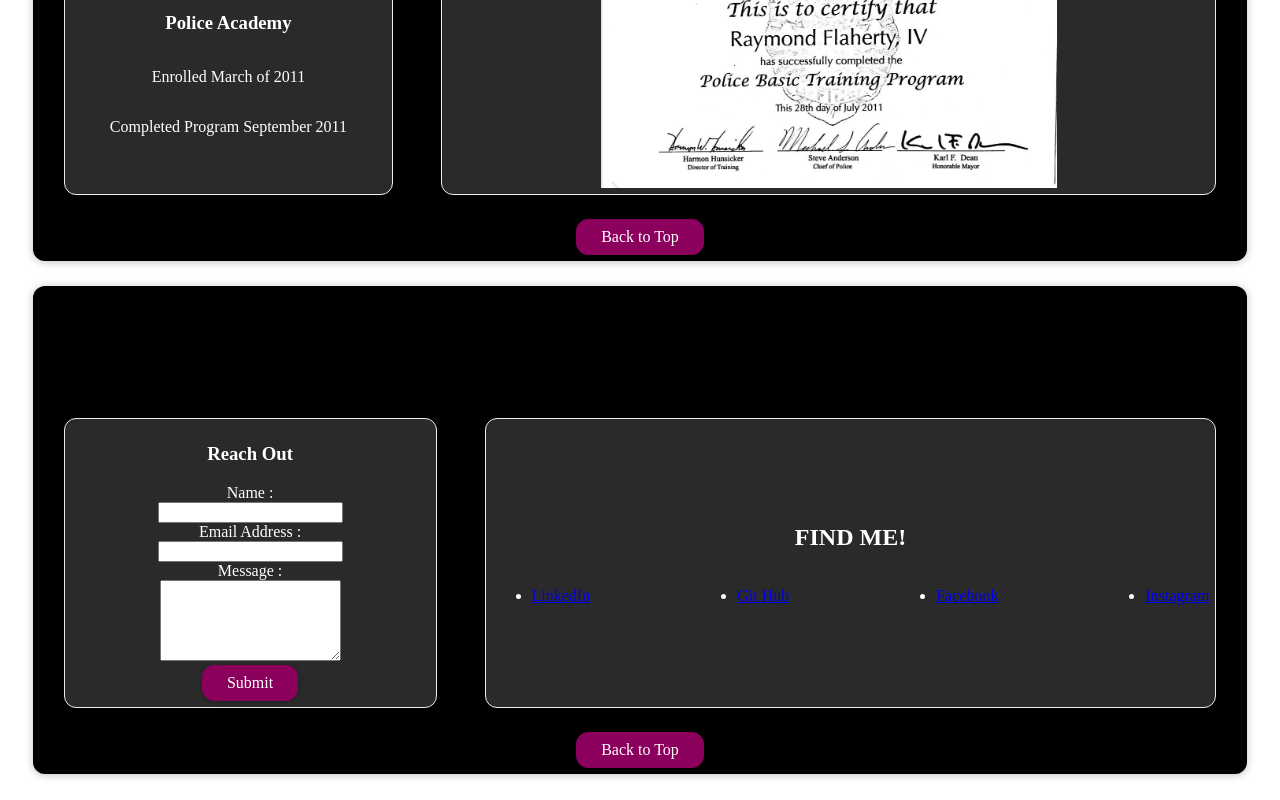
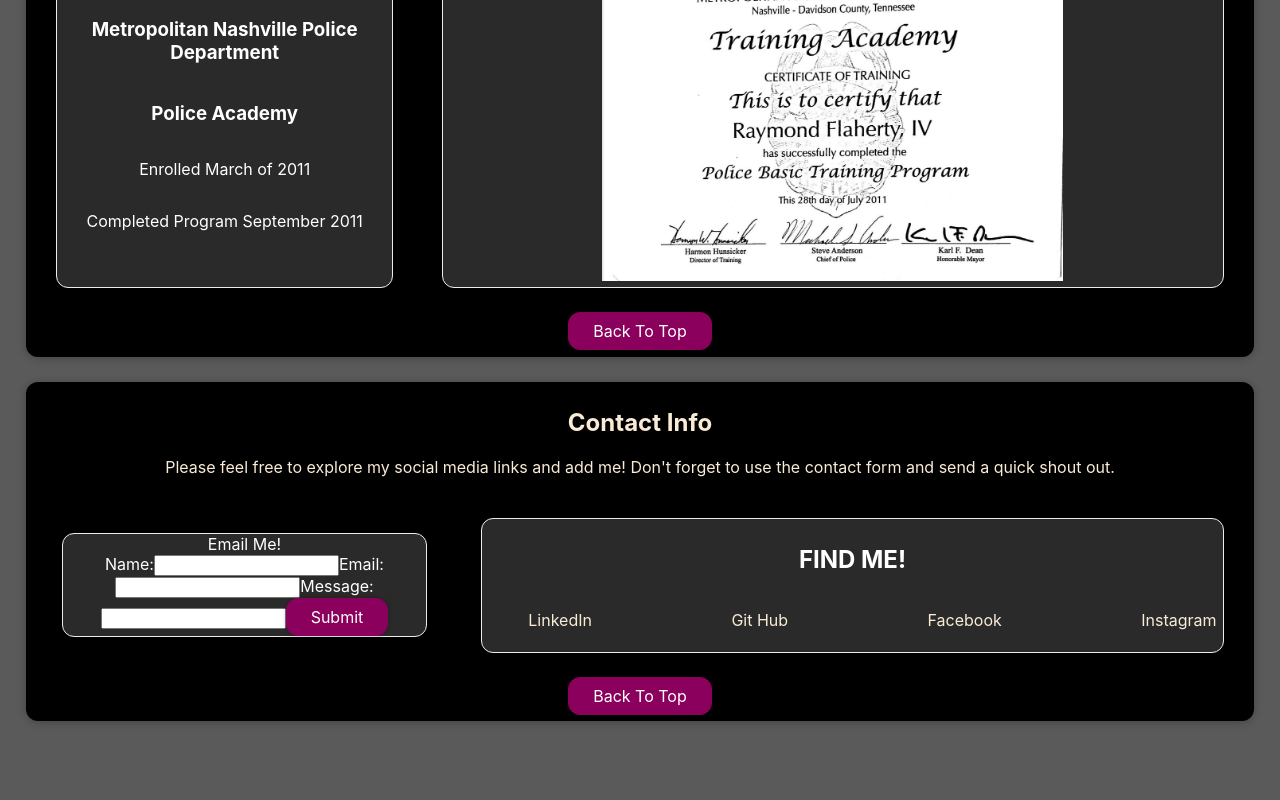
Before and after one commit to RayFlaherty/working-resume-react, a React (Create React App) app: page / in a window 1280 px wide. Shown: the part 1861-2661 px from the top of the page. After the commit the page ends 2608 px from the top, so only its background shows below. Built offline with nearby package versions, Linux system fonts and the light colour scheme; the HTML template or start-up script is replaced by a standard one.

Commit message:
updating email form as well as debugging the button functionality

```diff
--- a/src/Components/Contact/Contact.css
+++ b/src/Components/Contact/Contact.css
@@ -8,11 +8,10 @@
 .contactStyle {
     display: flex;
     flex-direction: column;
-    height: auto;
+   width: 60%;
     border: 1px solid #ececec;
     background-color: #2a2a2a;
     color: white;
-    border-radius: 12px;
     align-items: center;
     justify-content: center;
 }
--- a/src/Components/Contact/Contact.js
+++ b/src/Components/Contact/Contact.js
@@ -3,6 +3,7 @@ import "./Contact.css";
 import Card from "../UI/Card/Card";
 import Button from "../UI/Button/Button";
 import styles from "../UI/Button/Button.module.css";
+ import ContactForm from "./ContactForm/ContactForm";
 
 const Contact = () => {
   const [formState, setFormState] = useState({
@@ -64,59 +65,10 @@ const Contact = () => {
           Please feel free to explore my social media links and add me! Don't
           forget to use the contact form and send a quick shout out.
         </p>
-        <div className="header contactRow">
-          <Card className="contactStyle left">
-            <h3 data-testid="h1tag">Reach Out</h3>
-            <form id="contact-form" onSubmit={handleSubmit}>
-              <div>
-                <label htmlFor="name">Name :</label>
-                <div>
-                  {" "}
-                  <input
-                    type="text"
-                    name="name"
-                    defaultValue={name}
-                    onBlur={handleChange}
-                  />
-                </div>
-              </div>
-              <div>
-                <label htmlFor="email">Email Address :</label>
-                <div>
-                  <input
-                    type="email"
-                    name="email"
-                    defaultValue={email}
-                    onBlue={handleChange}
-                  />
-                </div>
-              </div>
-              <div>
-                <label htmlFor="message">Message :</label>
-                <div>
-                  <textarea
-                    name="message"
-                    rows="5"
-                    defaultValue={message}
-                    onBlur={handleChange}
-                  />
-                </div>
-              </div>
-              {errorMessage && (
-                <div>
-                  <p className="error-text">{errorMessage}</p>
-                </div>
-              )}
-              <button
-                data-testid="button"
-                type="submit"
-                className={styles.button}
-              >
-                Submit
-              </button>
-            </form>
-          </Card>
-          <Card className="contactStyle right">
+        <div className=" contactRow">
+          <ContactForm/>
+
+          <Card className="contactStyle">
             <div>
               <h2>FIND ME!</h2>
             </div>
@@ -130,7 +82,7 @@ const Contact = () => {
             </div>
           </Card>
         </div>
-        <Button />
+       <Button>Back To Top</Button>
       </div>
     </Card>
   );
--- /dev/null
+++ b/src/Components/Contact/ContactForm/ContactForm.js
@@ -0,0 +1,60 @@
+import React, { useState } from "react";
+import Card from "../../UI/Card/Card";
+import Button from "../../UI/Button/Button";
+import classes from "./ContactForm.module.css";
+
+const ContactForm = (props) => {
+  const [enteredName, SetEnteredName] = useState("");
+  const [enteredEmail, SetEnteredEmail] = useState("");
+  const [enteredMessage, SetEnteredMessage] = useState("");
+
+  const sendEmail = (event) => {
+    event.preventDefault();
+    console.log(enteredName,enteredEmail,enteredMessage)
+
+  }
+
+  const nameChangeHandler = (event) => {
+    SetEnteredName(event.target.value);
+  };
+  const emailChangeHandler = (event) => {
+    SetEnteredEmail(event.target.value);
+  };
+  const messageChangeHandler = (event) => {
+    SetEnteredMessage(event.target.value);
+  };
+  return (
+    <Card className={classes.formPosition}>
+      <form onSubmit= {sendEmail}>
+        <header>
+          <div>Email Me!</div>
+        </header>
+        <label htmlFor="name">Name:</label>
+        <input
+          id="name"
+          type="text"
+          value={enteredName}
+          onChange={nameChangeHandler}
+        ></input>
+        <label htmlFor="email">Email:</label>
+        <input
+          id="email"
+          type="text"
+          value={enteredEmail}
+          onChange={emailChangeHandler}
+        ></input>
+        <label htmlFor="message">Message:</label>
+        <input
+          id="message"
+          type="text"
+          value={enteredMessage}
+          onChange={messageChangeHandler}
+        ></input>
+
+        <Button type="submit">Submit</Button>
+      </form>
+    </Card>
+  );
+};
+
+export default ContactForm;
--- /dev/null
+++ b/src/Components/Contact/ContactForm/ContactForm.module.css
@@ -0,0 +1,22 @@
+form {
+
+  border: 1px solid #ececec;
+  background-color: #2a2a2a;
+  color: white;
+  border-radius: 12px;
+  align-items: center;
+  justify-content: center;
+
+}
+
+.formPosition{
+  display: inline-flex;
+  flex-direction: column;
+  flex-wrap: wrap;
+  justify-content: center;
+
+
+  border-radius: 10px;
+  width: 30%;
+  background-color: black;
+}
--- a/src/Components/Elements/AboutMe/AboutMe.js
+++ b/src/Components/Elements/AboutMe/AboutMe.js
@@ -34,7 +34,7 @@ const AboutMe = () => {
           </p>
         </div>
         </Card>
-        <Button className="h1Text"></Button>
+        <Button>Back To Top</Button>
       </div>
     </Card>
   );
--- a/src/Components/Elements/Education/Education.js
+++ b/src/Components/Elements/Education/Education.js
@@ -48,7 +48,7 @@ const Education = () => {
               ></img>
             </Card>
           </div>
-          <Button />
+          <Button>Back To Top</Button>
         </div>
       </div>
     </Card>
--- a/src/Components/Elements/Nav/Nav.css
+++ b/src/Components/Elements/Nav/Nav.css
@@ -1,5 +1,5 @@
 .Nav {
-  display: flex;
+display: flex;
   margin: 2%;
   padding: 0.5%;
   border-radius: 12px;
--- a/src/Components/Elements/Nav/Nav.js
+++ b/src/Components/Elements/Nav/Nav.js
@@ -5,7 +5,7 @@ const Nav = (props) => {
   const { navDisplay = [], setCurrentNavDisplay, currentNavDisplay } = props;
 
   return (
-    <div className="Nav">
+    <div id="#nav" className="Nav">
       <h1 className="Nav h1">Raymond Flaherty</h1>
 
       <nav className="navPosition">
--- a/src/Components/UI/Button/Button.js
+++ b/src/Components/UI/Button/Button.js
@@ -1,14 +1,12 @@
 import React from "react";
 import styles from "./Button.module.css";
 
-
-const backToNav = ()=> {
-  console.log('click')
-
-}
-
-const Button = () => {
-  return <button className={styles.button} oncClick={backToNav}> Back to Top </button>;
+const Button = (props) => {
+  return (
+    <button className={styles.button} type={props.type || "button"}>
+      {props.children}
+    </button>
+  );
 };
 
 export default Button;
--- a/index.js
+++ b/src/index.js
@@ -1,7 +1,7 @@
 import React from 'react';
 import ReactDOM from 'react-dom';
 import './index.css';
-import App from './src/App';
+import App from './App';
 
 
 ReactDOM.render(
```
Also changed, not shown: src/index.css (renamed from index.css).
